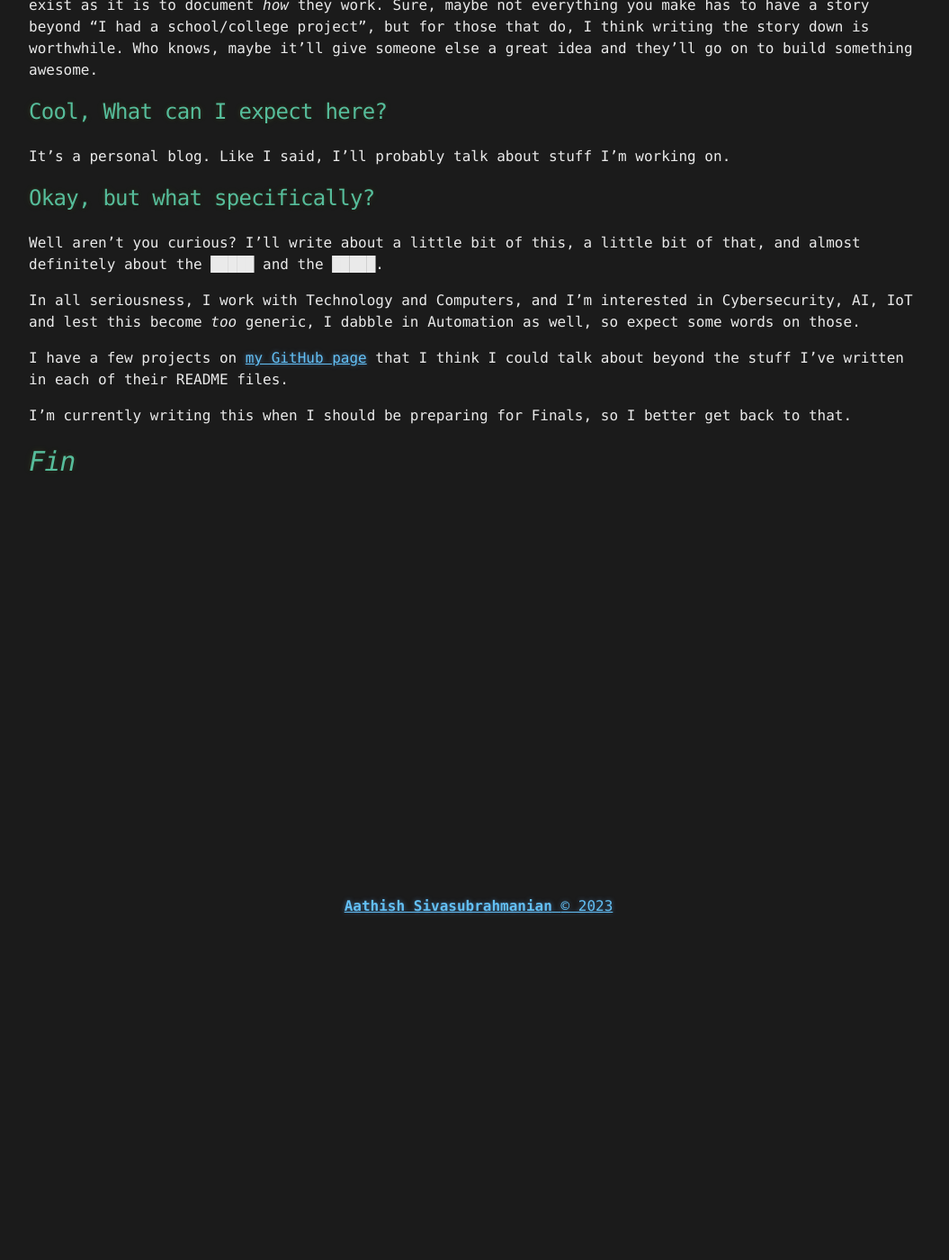
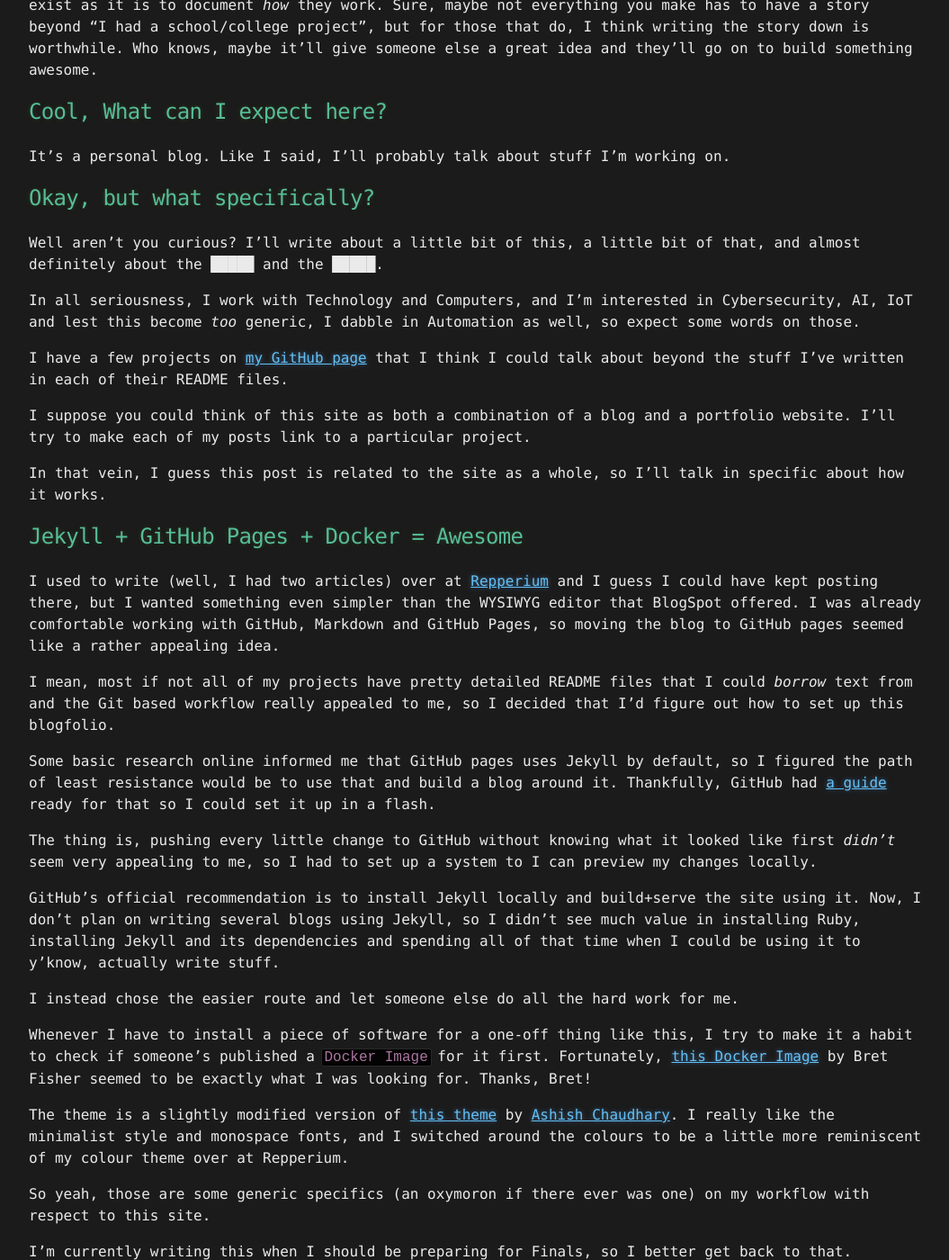
Before and after one commit to Aathish04/aathish04.github.io, a Jekyll site: the page built from _posts/2023-12-13-Hello-World.md, in a window 1280 px wide and 1400 px high, scrolled down 318 px. Shown: the whole window at 90% size, without its empty margins (108-1163 px from the left). Built offline with Jekyll 4.4.1, drawn with Linux system fonts in a browser that asks for light colours.

Commit message:
Update some content.

```diff
--- a/_posts/2023-12-13-Hello-World.md
+++ b/_posts/2023-12-13-Hello-World.md
@@ -17,6 +17,31 @@ In all seriousness, I work with Technology and Computers, and I'm interested in
 
 I have a few projects on [my GitHub page](https://github.com/Aathish04) that I think I could talk about beyond the stuff I've written in each of their README files.
 
+I suppose you could think of this site as both a combination of a blog and a portfolio website. I'll try to make each of my posts link to a particular project.
+
+In that vein, I guess this post is related to the site as a whole, so I'll talk in specific about how it works.
+
+## Jekyll + GitHub Pages + Docker = Awesome
+
+I used to write (well, I had two articles) over at [Repperium](https://repperiumsci.blogspot.com) and I guess I could have kept posting there, but I wanted something even simpler than the WYSIWYG editor that BlogSpot offered. I was already comfortable working with GitHub, Markdown and GitHub Pages, so moving the blog to GitHub pages seemed like a rather appealing idea.
+
+I mean, most if not all of my projects have pretty detailed README files that I could _borrow_ text from and the Git based workflow really appealed to me, so I decided that I'd figure out how to set up this blogfolio.
+
+Some basic research online informed me that GitHub pages uses Jekyll by default, so I figured the path of least resistance would be to use that and build a blog around it. Thankfully, GitHub had [a guide](https://docs.github.com/en/pages/setting-up-a-github-pages-site-with-jekyll/adding-a-theme-to-your-github-pages-site-using-jekyll) ready for that so I could set it up in a flash.
+
+The thing is, pushing every little change to GitHub without knowing what it looked like first _didn't_ seem very appealing to me, so I had to set up a system to I can preview my changes locally.
+
+GitHub's official recommendation is to install Jekyll locally and build+serve the site using it. Now, I don't plan on writing several blogs using Jekyll, so I didn't see much value in installing Ruby, installing Jekyll and its dependencies and spending all of that time when I could be using it to y'know, actually write stuff.
+
+I instead chose the easier route and let someone else do all the hard work for me.
+
+Whenever I have to install a piece of software for a one-off thing like this, I try to make it a habit to check if someone's published a `Docker Image` for it first. Fortunately, [this Docker Image](https://github.com/BretFisher/jekyll-serve) by Bret Fisher seemed to be exactly what I was looking for. Thanks, Bret!
+
+The theme is a slightly modified version of [this theme](https://github.com/tocttou/hacker-blog) by [Ashish Chaudhary](https://github.com/tocttou/). I really like the minimalist style and monospace fonts, and I switched around the colours to be a little more reminiscent of my colour theme over at Repperium.
+
+So yeah, those are some generic specifics (an oxymoron if there ever was one) on my workflow with respect to this site.
+
+
 I'm currently writing this when I should be preparing for Finals, so I better get back to that.
 
 # _Fin_
```
Also changed, not shown: about.md (+2 -0 lines).
